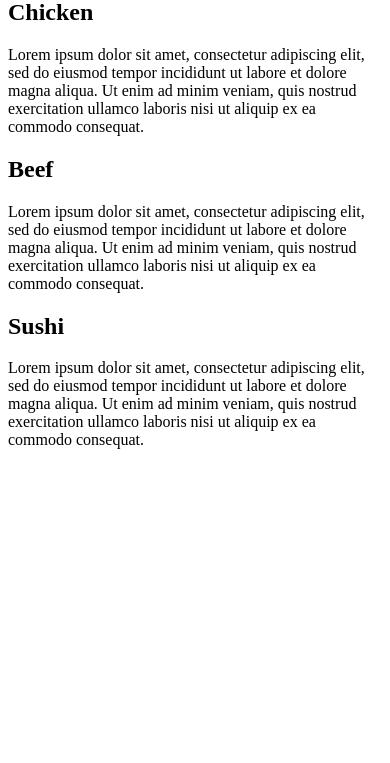
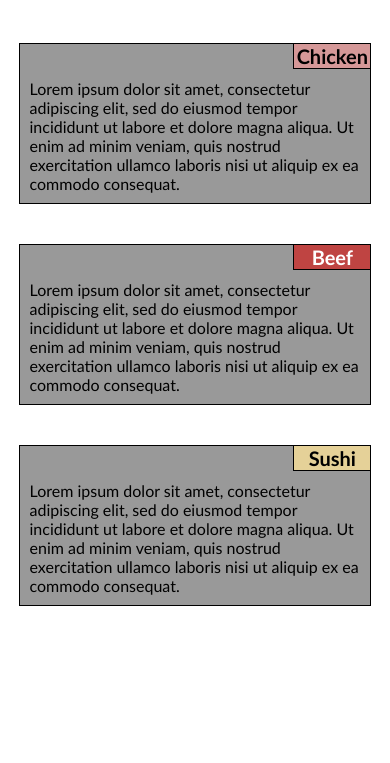
Before and after one commit to oleg-alexeyev/coursera-webdev, a plain HTML site: page module2-solution/index.html in a window 390 px wide. Shown: the part 81-844 px from the top of the page. Drawn offline with Linux system fonts and the light colour scheme.

Commit message:
- Added containers for the sections to combine h2 and p - Added style as described in module 2 assignment - 3 different layouts for desktop, tablet, and mobile

```diff
--- a/module2-solution/css/style.css
+++ b/module2-solution/css/style.css
@@ -0,0 +1,86 @@
+* {
+    box-sizing: border-box;
+    margin: 0;
+    padding: 0;
+}
+
+body {
+    font-family: Trebuchet MS, Ubuntu, Arial, Helvetica, sans-serif;
+}
+
+h1 {
+    text-align: center;
+    font-size: 175%;
+    font-weight: bold;
+    margin: 50px 30px 20px 30px;
+}
+
+h2 {
+    position: relative;
+    left: 55%;
+    width: 45%;
+    overflow: clip;
+    text-align: center;
+    font-size: 125%;
+    font-weight: bold;
+    border-left: 1px solid black;
+    border-bottom: 1px solid black;
+}
+
+section {
+    float: left;
+    position: relative;
+    margin: 20px 0 20px 4.75%;
+    border: 1px solid black;
+    background-color: #999999;
+}
+
+#last-section {
+    margin-right: 4.75%;
+}
+
+p {
+    padding: 10px 10px 10px 10px;
+}
+
+.dietary-food {
+    background-color: #D59898;
+}
+
+.meat-food {
+    background-color: #BF4442;
+    color: white;
+}
+
+.asian-food {
+    background-color: #E5D198;
+}
+
+@media (min-width: 992px) {
+    section {
+        width: 27%;
+    }
+}
+
+@media (min-width: 768px) and (max-width: 991px) {
+    section {
+        width: 42.875%;
+    }
+    #last-section {
+        width: 90.5%;
+    }
+    #last-section h2 {
+        left: 78%;
+        width: 22%;
+    }
+}
+
+@media (max-width: 767px) {
+    section {
+        width: 90.5%;
+    }
+    h2 {
+        left: 78%;
+        width: 22%;
+    }
+}
--- a/module2-solution/index.html
+++ b/module2-solution/index.html
@@ -7,23 +7,34 @@
 <body>
 <h1>Our Menu</h1>
 
-<h2>Chicken</h2>
+<section>
+    <h2 class="dietary-food">Chicken</h2>
     <p>
-    Lorem ipsum dolor sit amet, consectetur adipiscing elit, sed do eiusmod tempor incididunt ut labore et dolore magna aliqua.
+        Lorem ipsum dolor sit amet, consectetur adipiscing elit, sed do eiusmod tempor incididunt ut labore et dolore
+        magna aliqua.
         Ut enim ad minim veniam, quis nostrud exercitation ullamco laboris nisi ut aliquip ex ea commodo consequat.
     </p>
+</section>
 
-<h2>Beef</h2>
+<section>
+    <h2 class="meat-food">Beef</h2>
     <p>
-    Lorem ipsum dolor sit amet, consectetur adipiscing elit, sed do eiusmod tempor incididunt ut labore et dolore magna aliqua.
+        Lorem ipsum dolor sit amet, consectetur adipiscing elit, sed do eiusmod tempor incididunt ut labore et dolore
+        magna
+        aliqua.
         Ut enim ad minim veniam, quis nostrud exercitation ullamco laboris nisi ut aliquip ex ea commodo consequat.
     </p>
+</section>
 
-<h2>Sushi</h2>
+<section id="last-section">
+    <h2 class="asian-food">Sushi</h2>
     <p>
-    Lorem ipsum dolor sit amet, consectetur adipiscing elit, sed do eiusmod tempor incididunt ut labore et dolore magna aliqua.
+        Lorem ipsum dolor sit amet, consectetur adipiscing elit, sed do eiusmod tempor incididunt ut labore et dolore
+        magna
+        aliqua.
         Ut enim ad minim veniam, quis nostrud exercitation ullamco laboris nisi ut aliquip ex ea commodo consequat.
     </p>
+</section>
 
 </body>
 </html>
```
Lines whose indentation alone changed are shown as unchanged.
